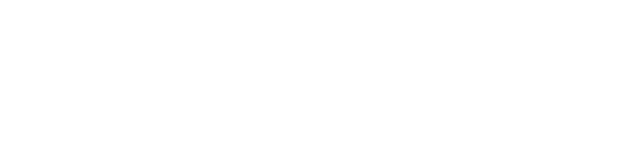
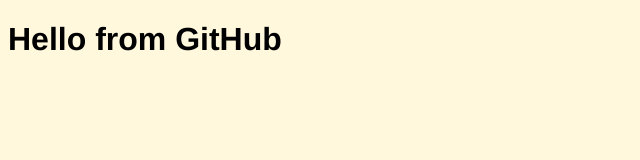
Before and after one commit to nilidesign/my-girhub-website, a plain HTML site: page index.html in a window 1280 px wide. Shown: the whole page, without its empty margins (0-640 px from the left). Drawn offline with Linux system fonts and the light colour scheme.

Commit message:
add css style

```diff
--- a/index.html
+++ b/index.html
@@ -5,10 +5,12 @@
     <meta charset="utf-8">
     <meta name="viewport" content="width=device-width, initial-scale=1.0">
     <title>GitHub Website</title>
+
+    <link rel="stylesheet" href="style.css">
 </head>
 
 <body>
-
+    <h1>Hello from GitHub</h1>
 </body>
 
 </html>
--- /dev/null
+++ b/style.css
@@ -0,0 +1,4 @@
+body {
+    background-color: cornsilk;
+    font-family: 'Helvetica', 'Arial', sans-serif;
+}
```
